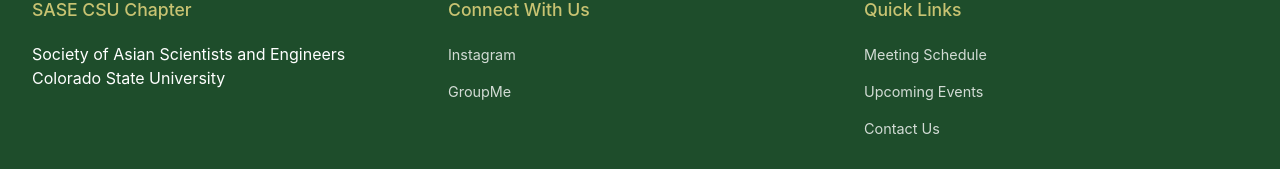
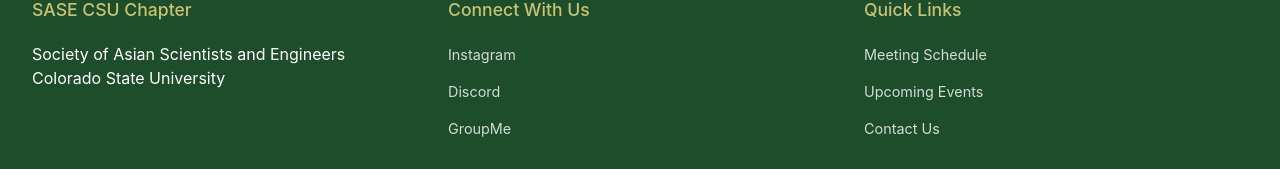
Before and after one commit to kylephamn/sase-csu-website, a React (Create React App) app: page /#/executive-board in a window 1280 px wide. Shown: the part 3272-3441 px from the top of the page. Built offline with nearby package versions, Linux system fonts and the light colour scheme.

Commit message:
Added Discord

```diff
--- a/src/App.js
+++ b/src/App.js
@@ -58,8 +58,7 @@
               <h3>Connect With Us</h3>
               <ul className="social-links">
                 <li><a href="https://www.instagram.com/csu.sase?igsh=MWNkY29yN3ZzeTk3bA==" target="_blank" rel="noopener noreferrer">Instagram</a></li>
-                {/* <li><a href="https://facebook.com/sasecsu" target="_blank" rel="noopener noreferrer">LinkedIn</a></li> */}
-                {/* <li><a href="https://discord.gg/sasecsu" target="_blank" rel="noopener noreferrer">Discord</a></li> */}
+                <li><a href="discord.gg/yBpQT9XQQQ" target="_blank" rel="noopener noreferrer">Discord</a></li>
                 <li><a href="https://groupme.com/join_group/63382533/ToeT4AEk" target="_blank" rel="noopener noreferrer">GroupMe</a></li>
               </ul>
             </div>
--- a/src/pages/Contact.js
+++ b/src/pages/Contact.js
@@ -175,6 +175,10 @@
           <a href="https://groupme.com/join_group/63382533/ToeT4AEk" target="_blank" rel="noopener noreferrer" className="social-link">
             Groupme
           </a>
+
+          <a href="discord.gg/yBpQT9XQQQ" target="_blank" rel="noopener noreferrer" className="social-link">
+          <i class="fa-brands fa-discord"></i> Discord
+          </a>
         </div>
       </div>
 
```
